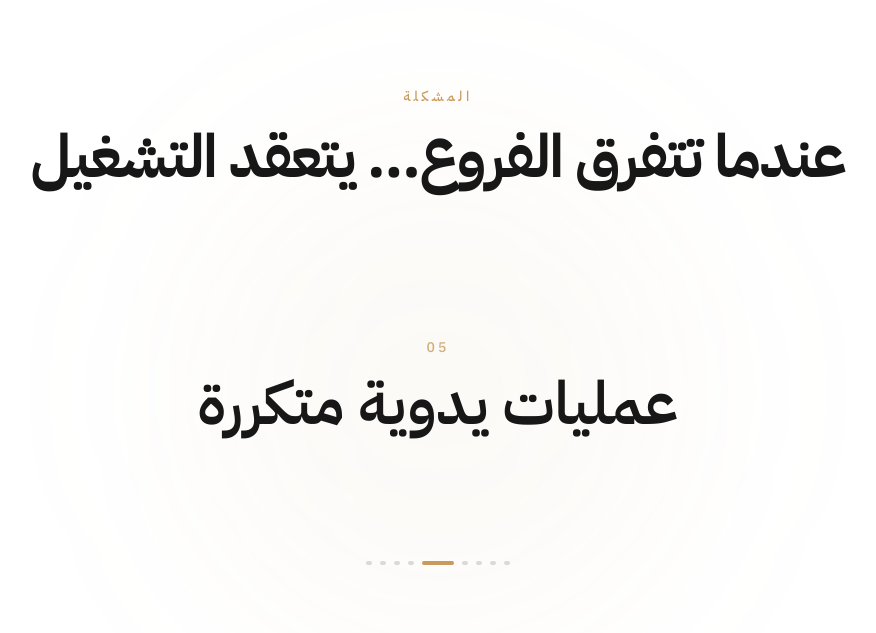
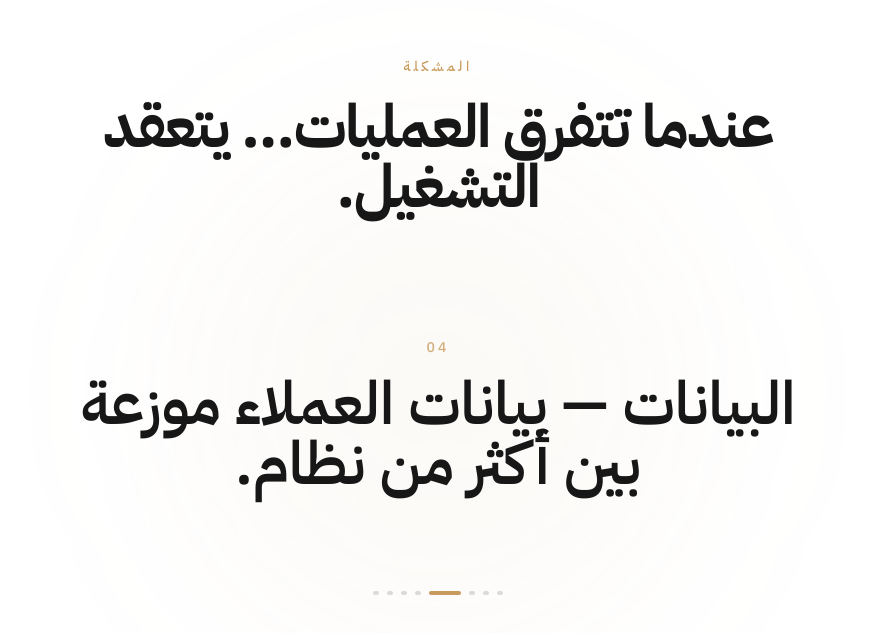
Before and after one commit to WWW-Alhnani-COM/wusool-ai, a React (Vite) app: page / in a window 1280 px wide. Shown: the part 4546-5179 px from the top of the page, without its empty margins (202-1078 px from the left). Built offline with nearby package versions, Linux system fonts and the light colour scheme.

Commit message:
Revise problemContent heading and points
Updated heading and points in problemContent to reflect new phrasing.

```diff
--- a/src/data/content.ts
+++ b/src/data/content.ts
@@ -219,21 +219,19 @@ export const journeyPhrases: string[] = [
 // ============================================================
 
 export const problemContent = {
-  heading: "عندما تتفرق الفروع… يتعقد التشغيل",
+  heading: "عندما تتفرق العمليات… يتعقد التشغيل.",
 
   points: [
-    "قنوات تواصل متعددة",
-    "رسائل تحتاج ردًا سريعًا",
-    "حجوزات تحتاج متابعة",
-    "عملاء محتملون يضيعون",
-    "عمليات يدوية متكررة",
-    "بيانات موزعة بين أنظمة مختلفة",
-    "فرق تنفذ مهام يمكن أتمتتها",
-    "قرارات تعتمد على معلومات غير مكتملة",
-    "تجربة ضيف لا تستفيد من كامل البيانات المتاحة",
+    "التواصل — رسائل من كل قناة… ولا أحد يريد أن يفوّت فرصة.",
+    "المتابعة — طلب يصل اليوم، والمتابعة تتم غدًا… أو لا تتم.",
+    "الحجوزات — حجوزات وطلبات تحتاج متابعة مستمرة.",
+    "البيانات — بيانات العملاء موزعة بين أكثر من نظام.",
+    "التشغيل — موظفون يقضون وقتهم في مهام يمكن تنفيذها تلقائيًا.",
+    "العملاء — فرص حقيقية تضيع بين المحادثات والمتابعة.",
+    "القرارات — معلومات كثيرة… لكن الصورة الكاملة غير واضحة.",
+    "تجربة الضيف — الضيف يتوقع تجربة سريعة ومتسقة في كل نقطة تواصل.",
   ],
 };
-
 // ============================================================
 // SOLUTION
 // ============================================================
```
